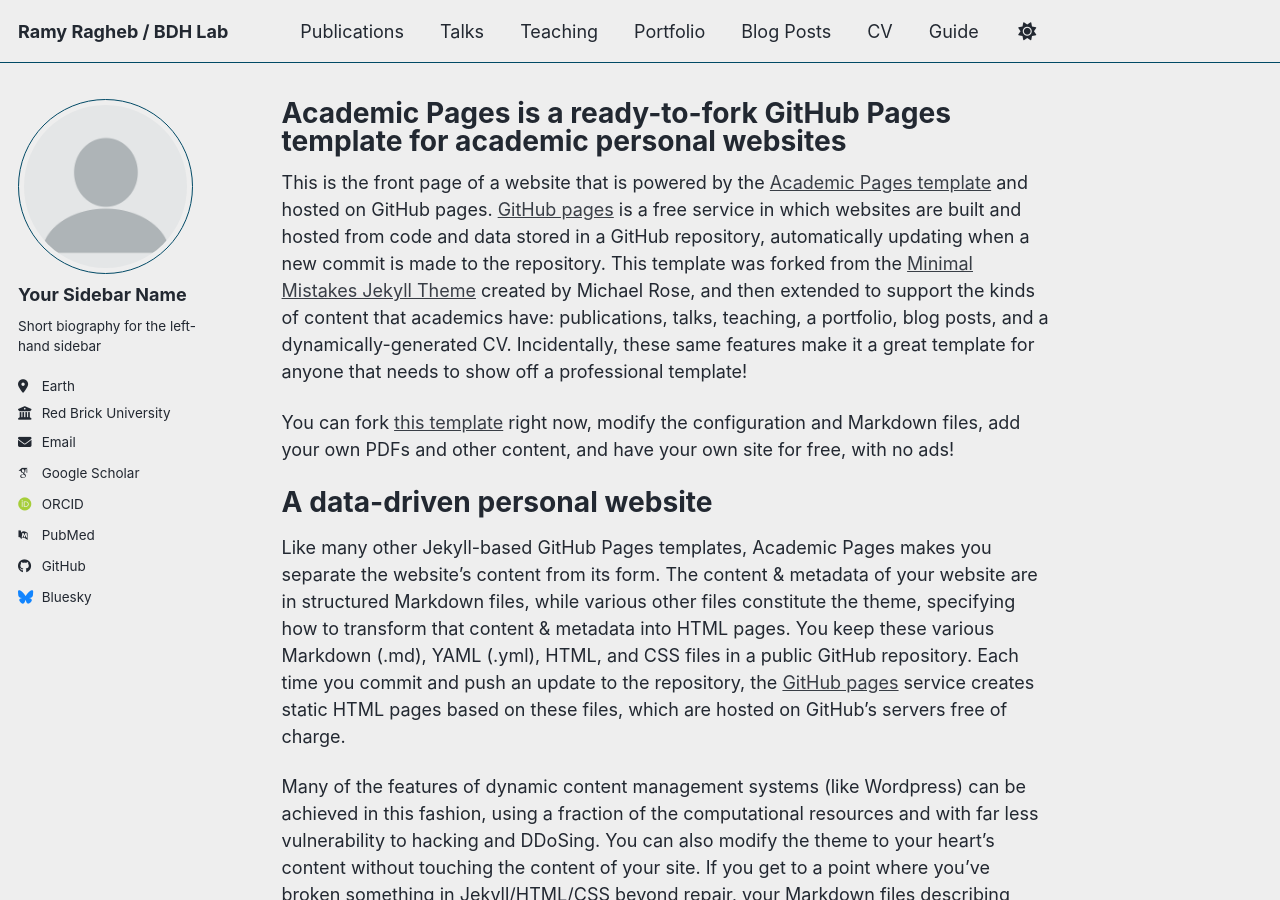
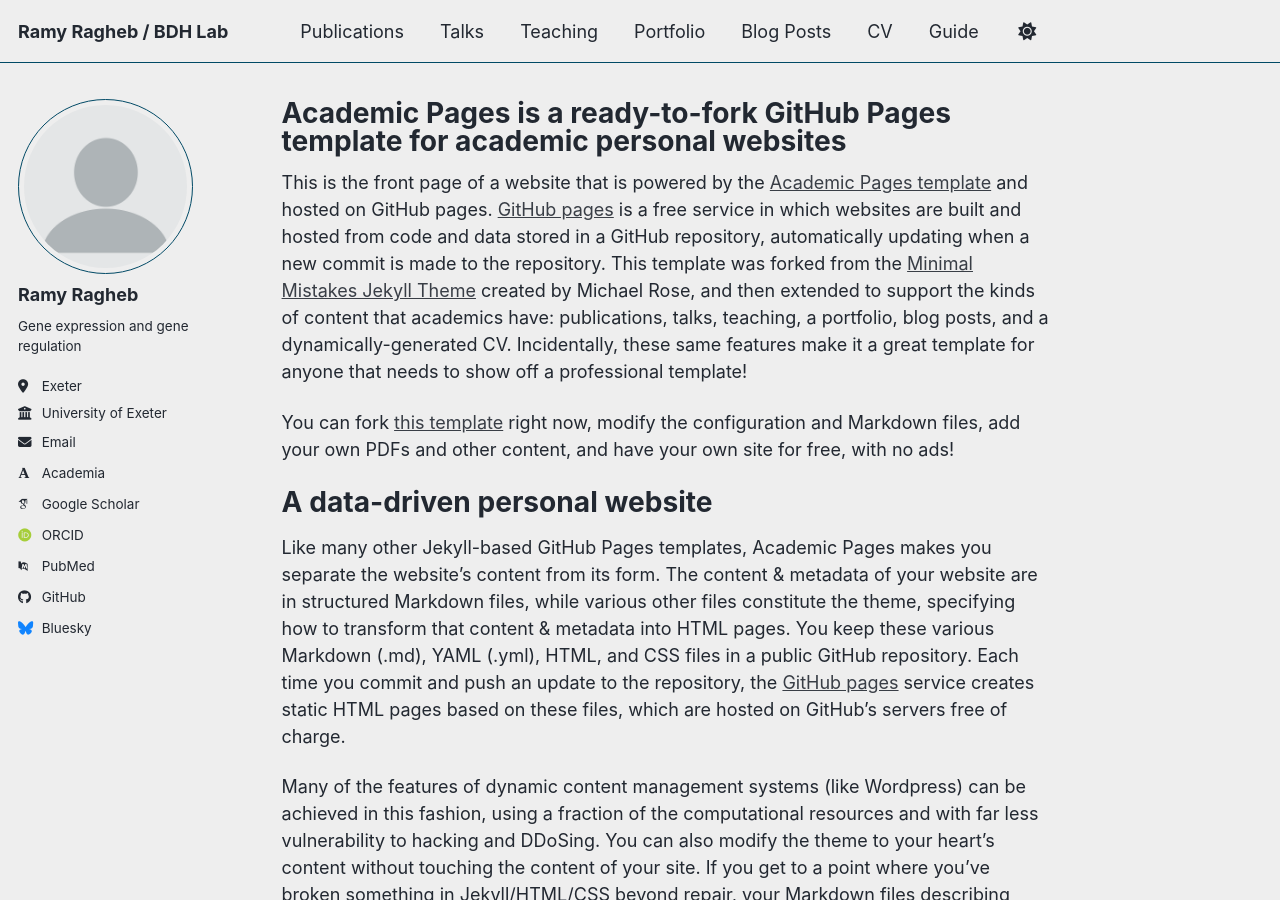
Before and after one commit to RamyRaghebRR/BDH_Lab, a Jekyll site: the page built from _pages/about.md, in a window 1280 px wide and 900 px high. Built offline with Jekyll 4.4.1, drawn with Linux system fonts in a browser that asks for light colours; some web fonts are replaced; a script bundle is joined from its source files by our own code; library files that are not in the unit come from our copies.

Commit message:
Update _config.yml

```diff
--- a/_config.yml
+++ b/_config.yml
@@ -16,7 +16,7 @@
 url                      : https://academicpages.github.io # The base hostname & protocol for your site e.g. "https://[your GitHub username].github.io",
                                                            # or if you already have some other page hosted on Github then use "https://[your GitHub username].github.io/[Your Repo Name]"
 baseurl                  : "" # the subpath of your site, e.g. "/blog"
-repository               : "academicpages/academicpages.github.io"
+repository               : "https://github.com/RamyRaghebRR/BDH_Lab.git"
 
 # Site Author - The following control what appear as part of the author content on the side bar.
 #               If a field is blank the icon and link will not appear, otherwise it will be shown.
@@ -24,24 +24,24 @@
 author:
   # Biographic information
   avatar           : "profile.png"
-  name             : "Your Sidebar Name"
+  name             : "Ramy Ragheb"
   pronouns         : # example: "she/her"
-  bio              : "Short biography for the left-hand sidebar"
-  location         : "Earth"
-  employer         : "Red Brick University"
+  bio              : "Gene expression and gene regulation"
+  location         : "Exeter"
+  employer         : "University of Exeter"
   uri              : # URL
-  email            : "none@example.org"
+  email            : "R.Ragheb@exeter.ac.uk/ragheb-ramy@live.fr"
 
   # Academic websites
-  academia         : # URL
+  academia         : "https://lsi.exeter.ac.uk/member/dr-ramy-ragheb/" # URL
   arxiv            : # URL - Update with the correct link to your profile
   googlescholar    : "https://scholar.google.com/citations?user=PS_CX0AAAAAJ"
   inspire-hep      : # URL
   impactstory      : # URL
-  orcid            : "https://orcid.org/yourorcidurl"
+  orcid            : "https://orcid.org/my-orcid?orcid=0000-0001-5892-1767"
   semantic         : # URL
   ssrn             : # URL
-  pubmed           : "https://www.ncbi.nlm.nih.gov/pubmed/?term=john+snow"
+  pubmed           : "https://www.ncbi.nlm.nih.gov/pubmed/?term=ramy+ragheb"
   researchgate     : # URL
   scopus           : # URL
   zotero           : # URL
@@ -51,7 +51,7 @@
   bitbucket        : # Username - Update with your username on the site
   codepen          : # Username
   dribbble         : # Username
-  github           : "academicpages"
+  github           : "https://github.com/RamyRaghebRR/BDH_Lab.git"
   kaggle           : # Username
   stackoverflow    : # User number or user number and name (i.e., use "1" or "1/jeff-atwood")
 
```
